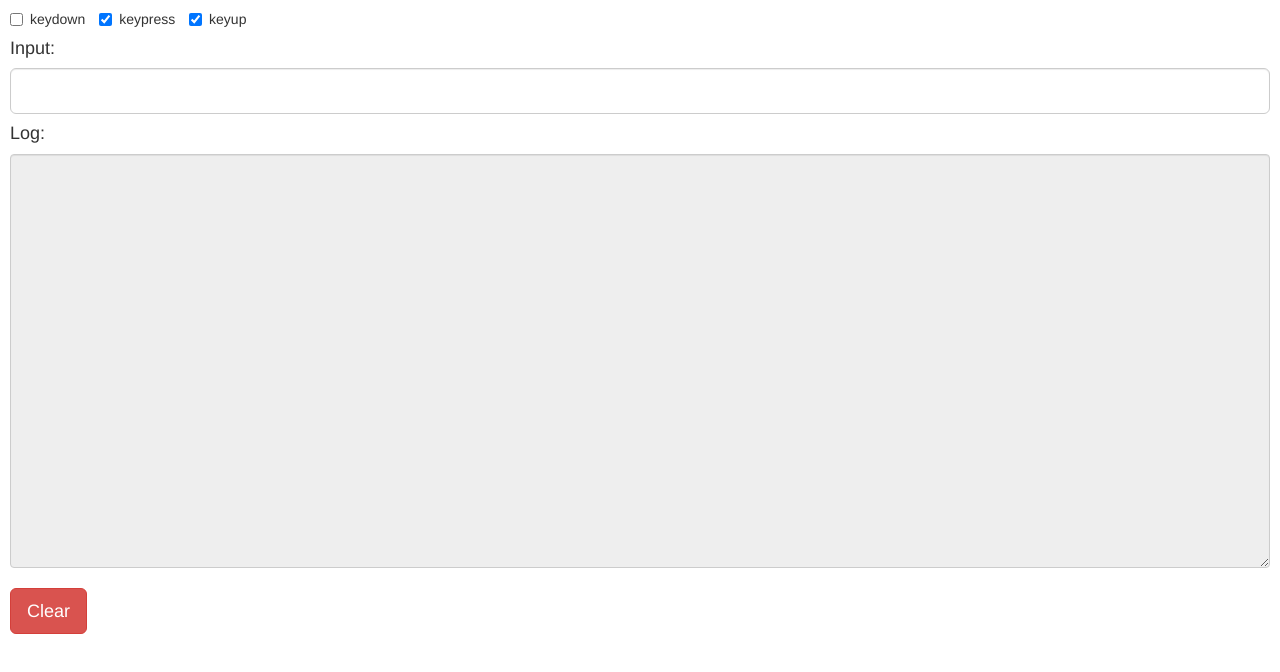
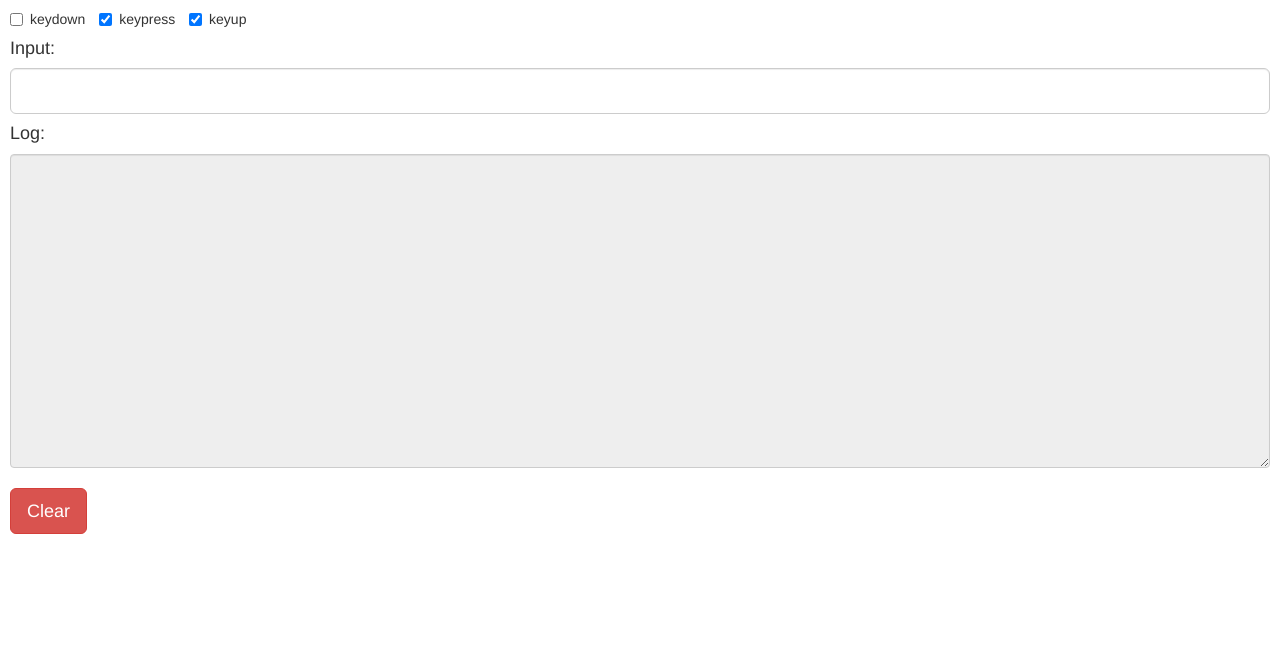
Before and after one commit to gabsouki/BarcodeDebugger, a plain HTML site: page index.html in a window 1280 px wide. Shown: the part 92-764 px from the top of the page. Drawn offline with nearby package versions, Linux system fonts and the light colour scheme.

```diff
--- a/index.html
+++ b/index.html
@@ -19,6 +19,9 @@
         body {
             margin: 10px;
             height: 100%;
+        }
+        textarea {
+            font-size: 16px;
         }
     </style>
 </head>
@@ -42,7 +45,7 @@
         <h4>Input:</h4>
         <input class="form-control input-lg" id="kinput" type="text">
         <h4>Log:</h4>
-        <textarea rows="20" class="form-control" id="log" readonly></textarea>
+        <textarea rows="15" class="form-control" id="log" readonly></textarea>
         <br>
         <button class="btn btn-danger btn-lg" onclick="logClear()">Clear</button>
     </div>
```
